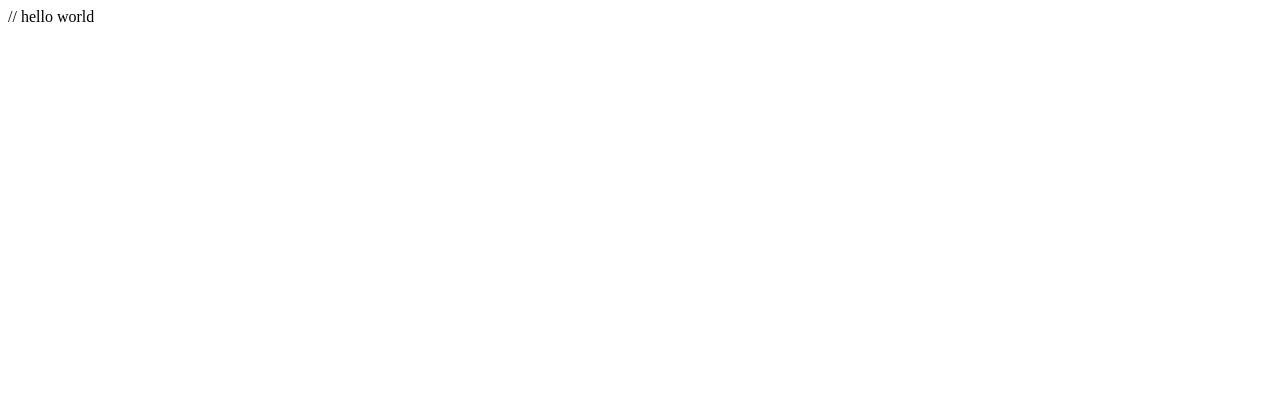
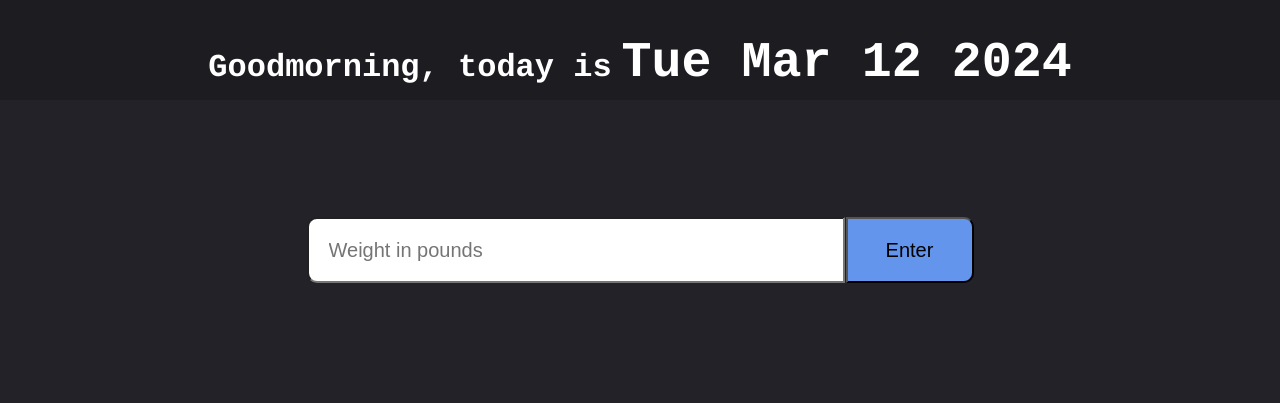
Before and after one commit to dylanmc1ntee/Weight-Tracker, a plain HTML site: page index.html in a window 1280 px wide. Drawn offline with Linux system fonts and the light colour scheme.

Commit message:
add css and js

```diff
--- a/index.html
+++ b/index.html
@@ -1 +1,20 @@
-// hello world
+<!DOCTYPE html>
+<html>
+    <head>
+        <meta charset="utf-8">
+        <meta name="author" content="Dylan McIntee">
+        <title>Weight Tracker</title>
+        <link rel="stylesheet" href="styles.css">
+    </head>
+    <body>
+        <header>
+            <h1>Goodmorning, today is</h1>
+            <h1 id="date"></h1>
+        </header>
+        <div class="input-box">
+            <input type="number" id="weight" placeholder="Weight in pounds">
+            <button id="search">Enter</button>
+        </div>
+        <script src="script.js"></script>
+    </body>
+</html>
--- /dev/null
+++ b/script.js
@@ -0,0 +1,3 @@
+var now = new Date();
+var datetime = now.toDateString();
+document.getElementById("date").innerHTML = datetime;
--- /dev/null
+++ b/styles.css
@@ -0,0 +1,46 @@
+body{
+    margin: 0;
+    font-family: Rockwell,Courier Bold,Courier,Georgia,Times,Times New Roman,serif;
+    background-color: #222228;
+}
+
+header{
+    background-color: #1c1c21;
+    display: flex;
+    color: #FFFFFF;
+    align-items: baseline;
+    justify-content: center;
+    height: 100px;
+}
+
+#date{
+    margin-left: 10px;
+    font-size: 50px;
+}
+
+.input-box{
+    height: 300px;
+    display: flex;
+    justify-content: center;
+    align-items: center;
+    border-style: none;
+}
+
+#weight{
+    width: 40%;
+    height: 60px;
+    padding-left: 20px;
+    font-size: 20px;
+    border-top-left-radius: 10px;
+    border-bottom-left-radius: 10px;
+}
+
+#search{
+    width: 10%;
+    height: 66px;
+    margin-left: 1px;
+    font-size: 20px;
+    background-color: cornflowerblue;
+    border-top-right-radius: 10px;
+    border-bottom-right-radius: 10px;
+}
```
